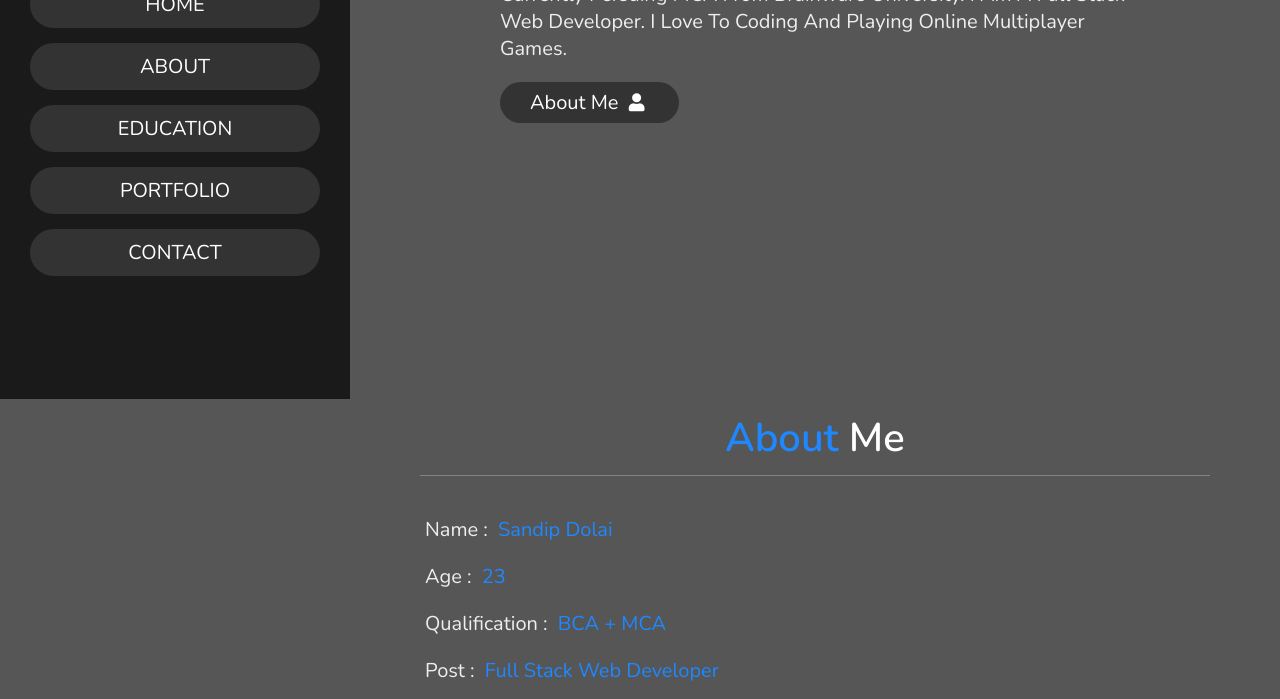
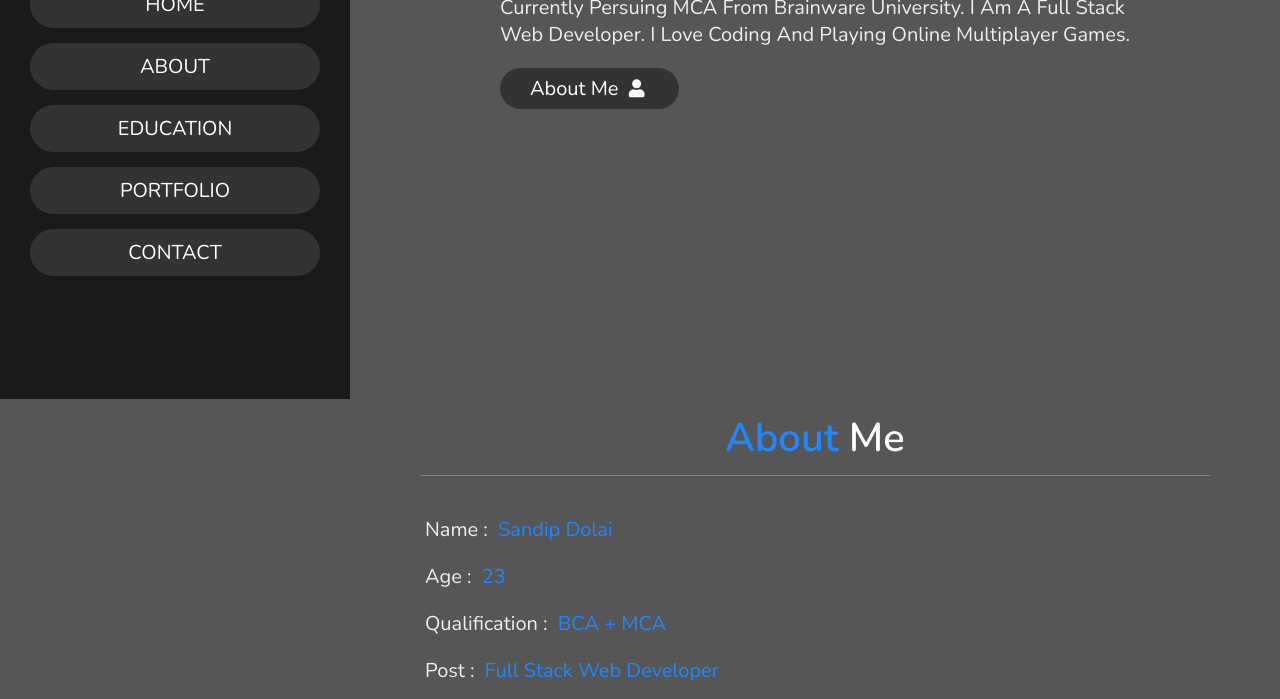
Before and after one commit to sd694722/MyPorfolio, a plain HTML site: page index.html in a window 1280 px wide. Shown: the part 401-1100 px from the top of the page. Drawn offline with nearby package versions, Linux system fonts and the light colour scheme; files whose address does not match are found by name.

Commit message:
Update index.html

```diff
--- a/index.html
+++ b/index.html
@@ -51,7 +51,7 @@
         <h1>I'M <span>Sandip Dolai</span></h1>
         <p>
             currently persuing MCA from Brainware University.
-            I am a Full Stack Web Developer. I love to coding and playing online multiplayer games.
+            I am a Full Stack Web Developer. I love coding and playing online multiplayer games.
         </p>
         <a href="#about"><button class="btn">About Me <i class="fas fa-user"></i></button></a>
 
```
